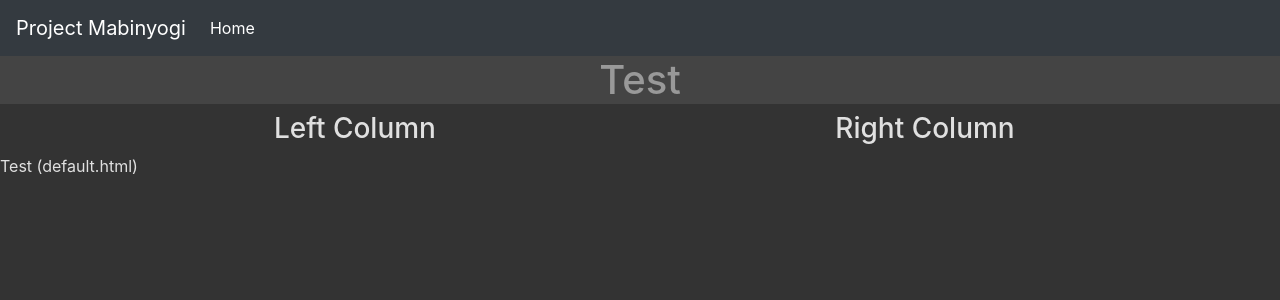
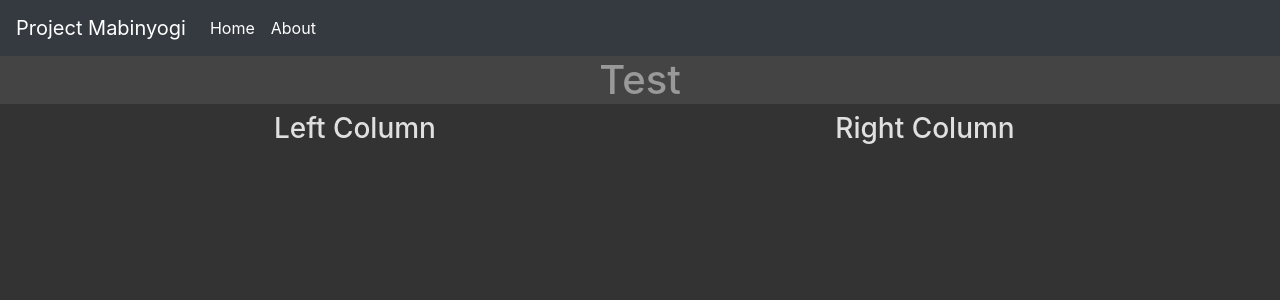
Before and after one commit to DontadVance/ProjectMabinyogi, a Flask app: page / in a window 1280 px wide. Shown: the top 300 px of the page. Run offline with Flask 2, Linux system fonts and the light colour scheme; some libraries are stand-ins or nearby versions.

Commit message:
Create template about.html with route

```diff
--- a/mabinyogi/routes.py
+++ b/mabinyogi/routes.py
@@ -17,3 +17,8 @@ def homepage():
     -we must return that render_template function from our page function so that the application may be returned data when calling the page
         o i.e. when the app calls the homepage function to run our home page, it will be returned data from the render_template function
     '''
+
+@app.route('/')
+@app.route('/about') #notice we can specify more than one routing name for the same route
+def aboutpate():
+	return render_template('about.html')
--- a/mabinyogi/templates/default.html
+++ b/mabinyogi/templates/default.html
@@ -41,7 +41,10 @@
 			<div class="collapse navbar-collapse" id="navbarNav">
 				<ul class="navbar-nav">
 					<li class="nav-item active">
-						<a class="nav-link" href="#">Home <span class="sr-only">(current)</span></a>
+						<a class="nav-link" href="/">Home <span class="sr-only">(current)</span></a>
+					</li>
+					<li class="nav-item active">
+						<a class="nav-link" href="/about">About <span class="sr-only">(current)</span></a>
 					</li>
 				</ul>
 			</div>
@@ -51,21 +54,8 @@
 			<h1>Test</h1>
 		</div>
 
-		<div class ="container">
-			<div class="row">
-				<div class="col-sm-6 text-center">
-					<h3>Left Column</h3>
-				</div>
-				<div class="col-sm-6 text-center">
-					<h3>Right Column</h3>
-				</div>
-			</div>
-		</div>
+	{% block content %}
 
-
-	<p> Test (default.html) </p>
-
-	{% block content %}
 	{% endblock %}
 
 	</body>
--- a/mabinyogi/templates/index.html
+++ b/mabinyogi/templates/index.html
@@ -1 +1,17 @@
 {% extends "default.html" %}
+
+
+{% block content %}
+
+		<div class ="container">
+			<div class="row">
+				<div class="col-sm-6 text-center">
+					<h3>Left Column</h3>
+				</div>
+				<div class="col-sm-6 text-center">
+					<h3>Right Column</h3>
+				</div>
+			</div>
+		</div>
+
+{% endblock %}
```
Also changed, not shown: mabinyogi/templates/about.html (added, +7 -0 lines).
